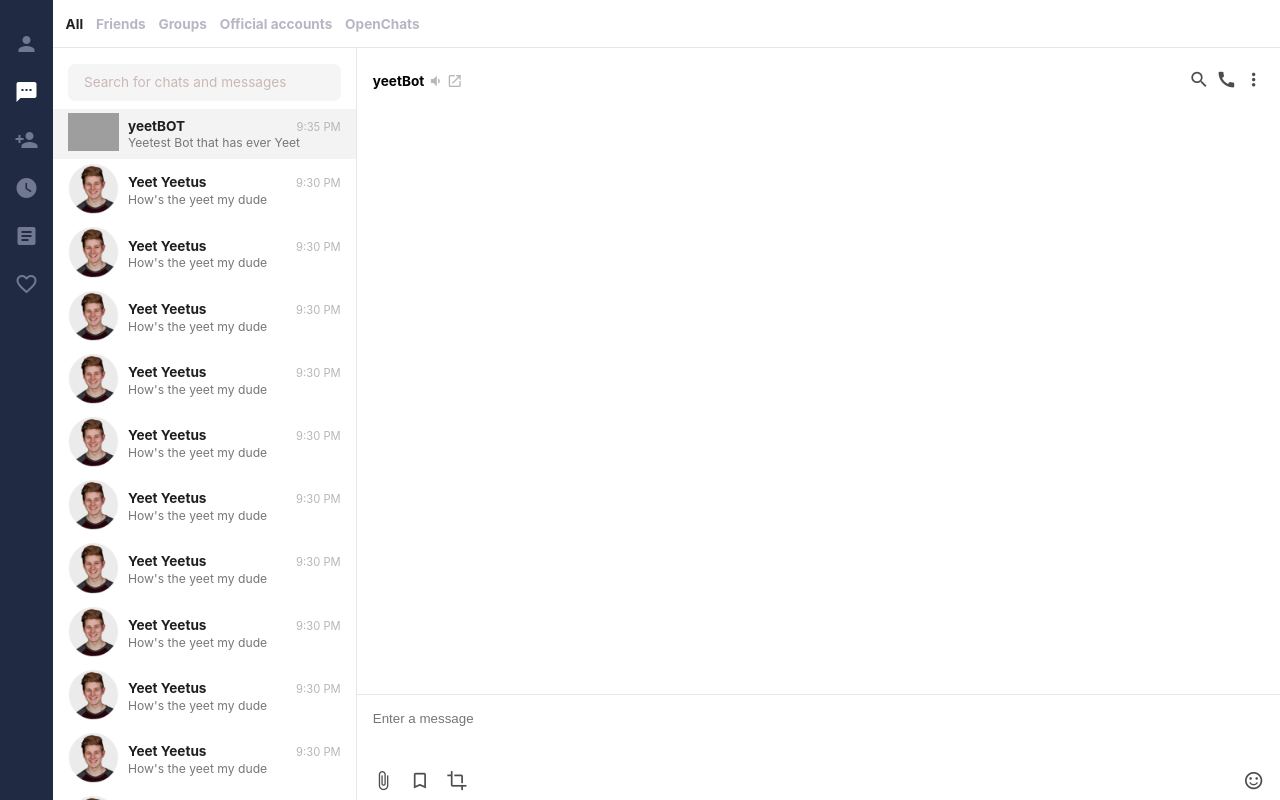
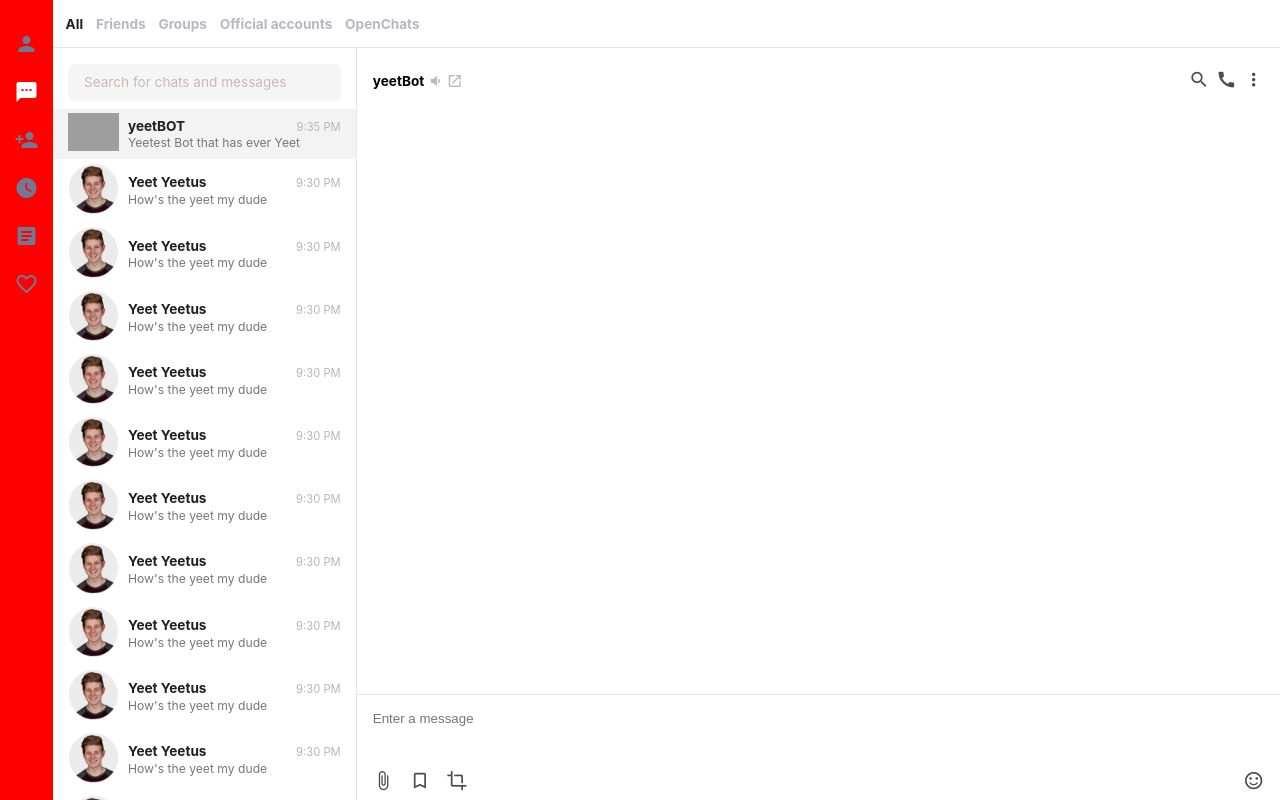
Before and after one commit to jameschandra/yeetBOT, a React (Create React App) app in the folder src/frontend-react/: page / in a window 1280 px wide. Built offline with nearby package versions, Linux system fonts and the light colour scheme; grey boxes are pictures that could not be loaded.

Commit message:
test-commit

```diff
--- a/src/frontend-react/src/App.css
+++ b/src/frontend-react/src/App.css
@@ -17,7 +17,7 @@
 
 .left-outer-icons {
   width: 3.3rem;
-  background: #202A43;
+  background: red;
   display: flex;
   flex-direction: column;
 }
```
